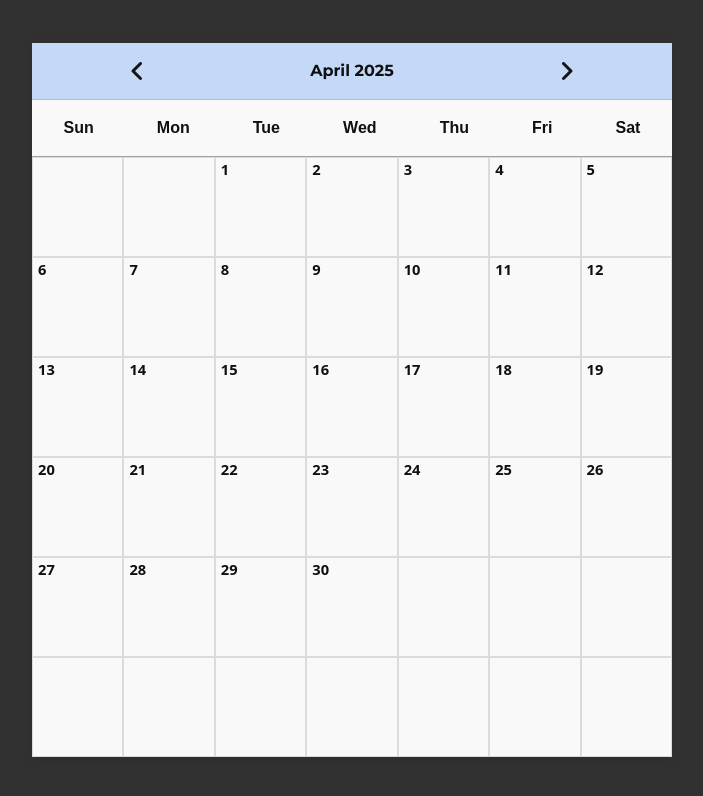
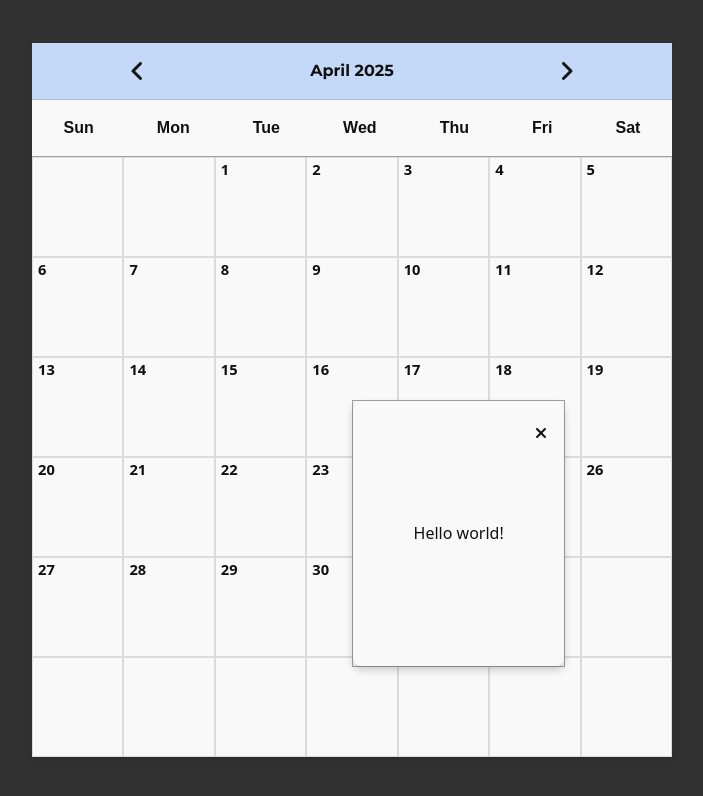
Before and after one commit to jsu-on-the-web/event-calendar, a React (Vite) app in the folder front-end/: page / in a window 1280 px wide. Shown: the top 796 px of the page, without its empty margins (288-991 px from the left). Built offline with nearby package versions, Linux system fonts and the light colour scheme; a web font is replaced by a local one.

Commit message:
Updating styles

```diff
--- a/front-end/src/App.tsx
+++ b/front-end/src/App.tsx
@@ -1,5 +1,6 @@
 import './App.css'
 import Calendar from './components/Calendar'
+import Modal from './components/Modal'
 
 function App() {
 
@@ -9,6 +10,7 @@ function App() {
         <p>Hello world!</p>
       </body> */}
       <Calendar />
+      <Modal children={<p>Hello world!</p>} onClose={() => { console.log(`Modal closed!`) }} />
     </>
   )
 }
--- a/front-end/src/components/Calendar/index.scss
+++ b/front-end/src/components/Calendar/index.scss
@@ -1,6 +1,10 @@
 @import 'tailwindcss';
 @import '../../colors.scss';
 @import '../../fonts.scss';
+
+/*
+ * Mixins and Other Constants
+ */
 
 @mixin rowStyles {
     display: flex;
@@ -10,13 +14,6 @@
 
 @mixin headerBorders {
     border-bottom: 1px solid rgba(0, 0, 0, 0.12);
-}
-
-:root {
-    max-width: 100vw;
-    max-height: 100vh;
-    display: flex;
-    justify-content: center;
 }
 
 // Month Colors
@@ -34,6 +31,21 @@ $month-colors: (
     november: #d8b8f9,
     december: #b8e3f9
 );
+
+/*
+ * Global Styles
+ */
+
+:root {
+    max-width: 100vw;
+    max-height: 100vh;
+    display: flex;
+    justify-content: center;
+}
+
+/*
+ * Class Names
+ */
 
 .calendar {
     border-radius: 4px;
--- /dev/null
+++ b/front-end/src/components/Modal/index.scss
@@ -0,0 +1,64 @@
+@import '../../colors.scss';
+@import '../../fonts.scss';
+
+/*
+* Mixins and Other Constants
+*/
+
+/*
+* Global Styles
+*/
+
+:root {
+    --modal-background-color: $white-300, #FFF;
+    --modal-border-radius: 8px;
+    --modal-box-shadow: 0 4px 8px rgba(0, 0, 0, 0.2);
+
+    --modal-top: 50%;
+    --modal-left: 50%;
+}
+
+/*
+* Class Names
+*/
+.modal {
+    position: absolute;
+    // Position is at the corner of the selected cell
+    top: var(--modal-top);
+    left: var(--modal-left);
+    min-width: 5vw;
+    min-height: 5vh;
+    background-color: $white-300;
+    border: 1px solid $black-200;
+    display: flex;
+    justify-content: center;
+    align-items: center;
+    z-index: 1000;
+    cursor: move;
+}
+
+.modal__content {
+    background-color: var(--modal-background-color);
+    border-radius: var(--modal-border-radius);
+    box-shadow: var(--modal-box-shadow);
+    padding: 20px;
+    width: 100%;
+    height: 100%;
+    display: flex;
+    flex-direction: column;
+    justify-content: center;
+    align-items: center;
+}
+
+.modal__close-button {
+    position: absolute;
+    top: 10px;
+    right: 10px;
+    background-color: transparent;
+    border: none;
+    cursor: pointer;
+    font-size: 16px;
+    width: 10px;
+    height: 10px;
+    color: $black-600;
+}
--- a/front-end/src/components/Modal/index.tsx
+++ b/front-end/src/components/Modal/index.tsx
@@ -20,7 +20,7 @@ interface ModalProps {
 
 const Modal = ({ children, height, width, onClose }: ModalProps) => {
     return (
-        <div className="w-1/4 h-1/2 modal" onClick={onClose}>
+        <div className="w-1/6 modal h-1/3" onClick={onClose}>
             <div className="modal__content" style={{ height: height, width: width }} onClick={(e) => e.stopPropagation()}>
                 <button className="modal__close-button" onClick={onClose}>
                     <FontAwesomeIcon icon={faXmark} />
```
